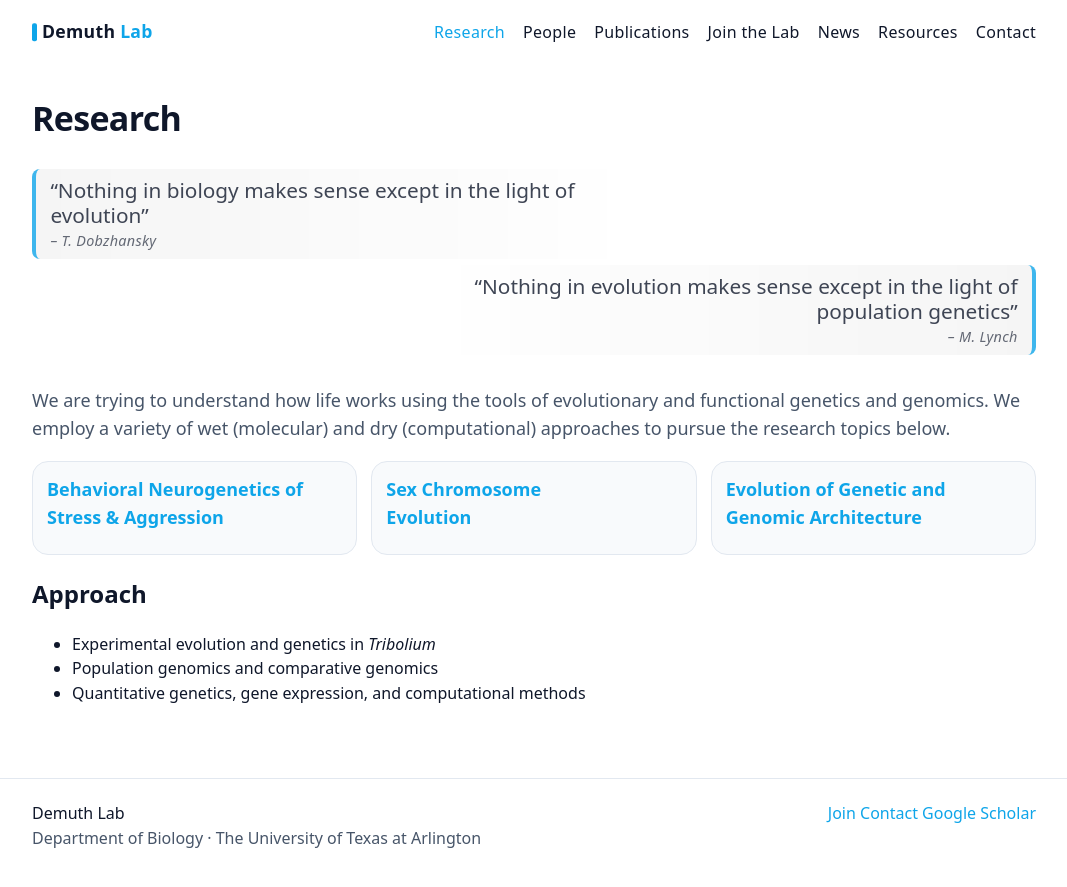
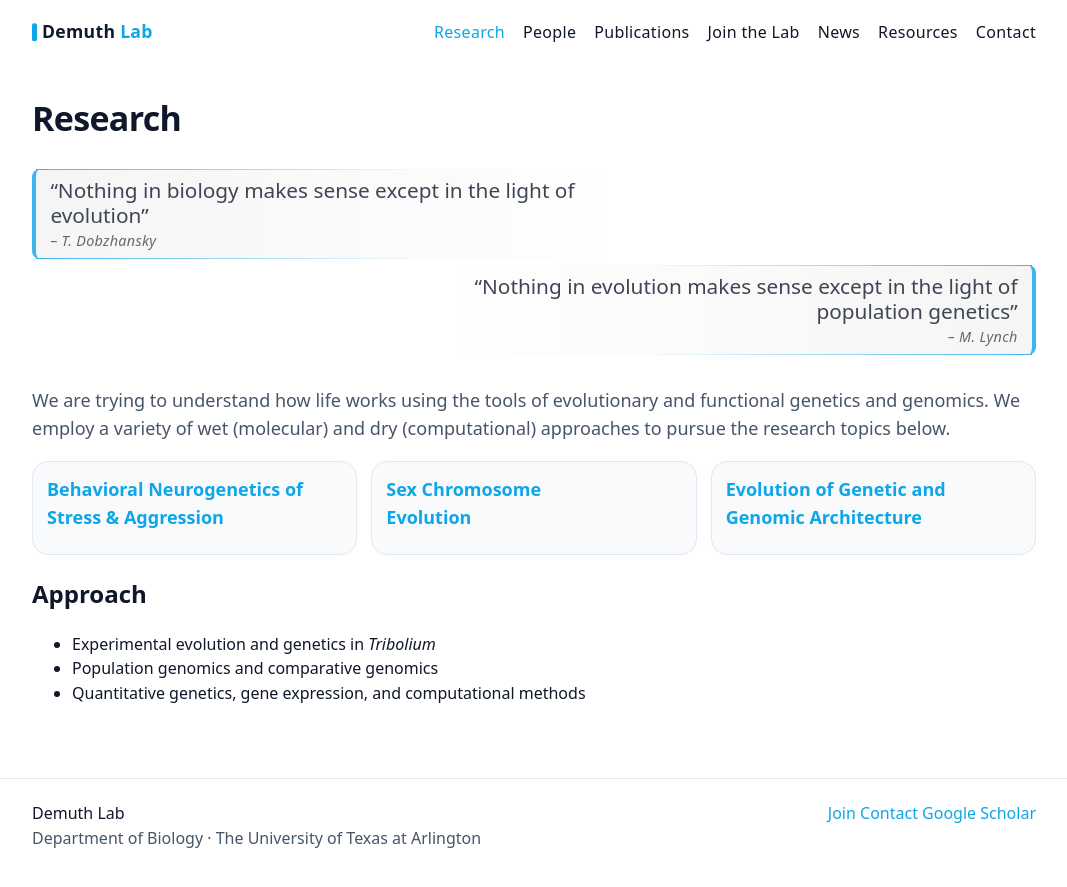
Before and after one commit to demuth-lab/demuth-lab.github.io, a Jekyll site: the page built from research/index.md, in a window 1280 px wide. Shown: the top 887 px of the page, without its empty margins (106-1173 px from the left). Built offline with Jekyll 4.4.1, drawn with Linux system fonts in a browser that asks for light colours.

Commit message:
Update main.css

```diff
--- a/assets/css/main.css
+++ b/assets/css/main.css
@@ -460,30 +460,30 @@
 
 .quote-left::before{
   top:0;
-  left:4;
-  right:4;
-  background:linear-gradient(to right, var(--accent), transparent);
+  left:0;
+  right:0;
+  background:linear-gradient(to right, var(--accent), transparent 60%);
 }
 
 .quote-left::after{
   bottom:0;
-  left:4;
-  right:4;
-  background:linear-gradient(to right, var(--accent), transparent);
+  left:0;
+  right:0;
+  background:linear-gradient(to right, var(--accent), transparent 60%);
 }
 
 .quote-right::before{
   top:0;
-  left:4;
-  right:4;
-  background:linear-gradient(to left, var(--accent), transparent);
+  left:0;
+  right:0;
+  background:linear-gradient(to left, var(--accent), transparent 60%);
 }
 
 .quote-right::after{
   bottom:0;
-  left:4;
-  right:4;
-  background:linear-gradient(to left, var(--accent), transparent);
+  left:0;
+  right:0;
+  background:linear-gradient(to left, var(--accent), transparent 60%);
 }
 .quote-author{
   display:block;
```
